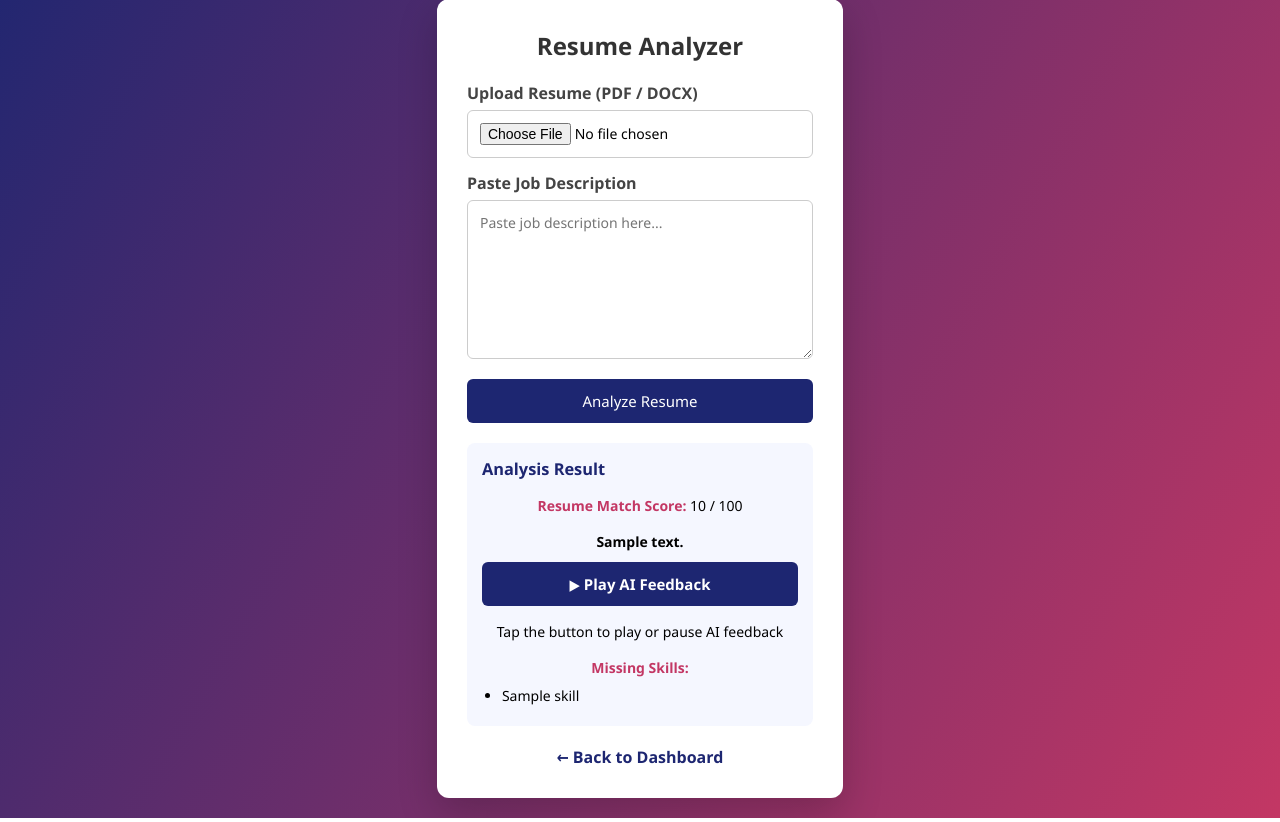
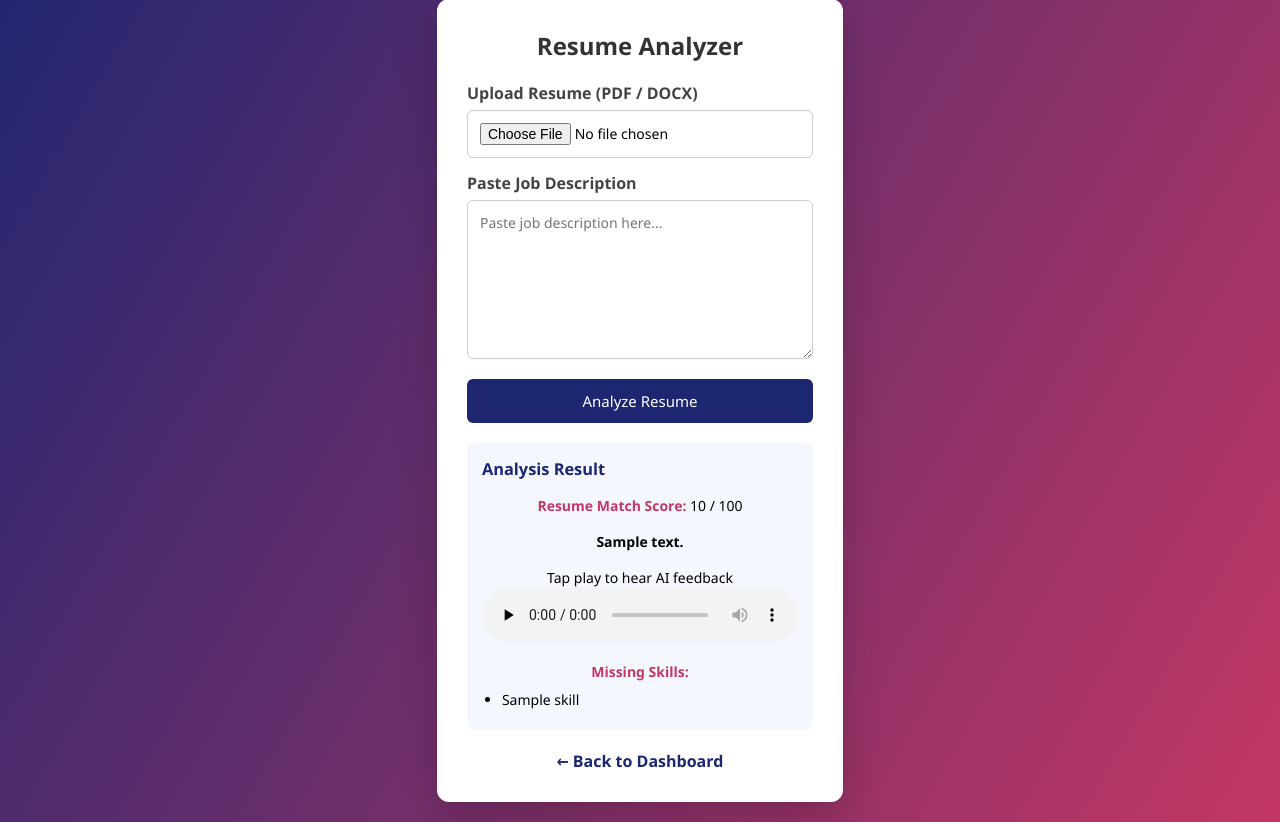
Before and after one commit to iamnaresh06/CareerAI, a Django app: template core/templates/core/analyze.html in a window 1280 px wide. Shown: the part 111-933 px from the top of the page. Run offline with Django 5.2, Linux system fonts and the light colour scheme; the template is opened without the code that fills it: most values are stand-ins (such as "Sample title", 1, 10 or a date in 2020).

Commit message:
Use native audio controls for reliable playback on Render

```diff
--- a/core/templates/core/analyze.html
+++ b/core/templates/core/analyze.html
@@ -56,16 +56,12 @@
 
             {% if audio_url %}
                 <div class="audio-box">
-                    <button id="playPauseBtn" class="play-btn">
-                        ▶ Play AI Feedback
-                    </button>
+                    <p class="audio-hint">Tap play to hear AI feedback</p>
 
-                    <audio id="aiAudio" preload="none">
+                    <audio controls preload="none" style="width: 100%;">
                         <source src="{{ audio_url }}" type="audio/mpeg">
-                        Your browser does not support audio.
+                        Your browser does not support audio playback.
                     </audio>
-
-                    <p class="audio-hint">Tap the button to play or pause AI feedback</p>
                 </div>
             {% endif %}
 
```
Also changed, not shown: db.sqlite3.
